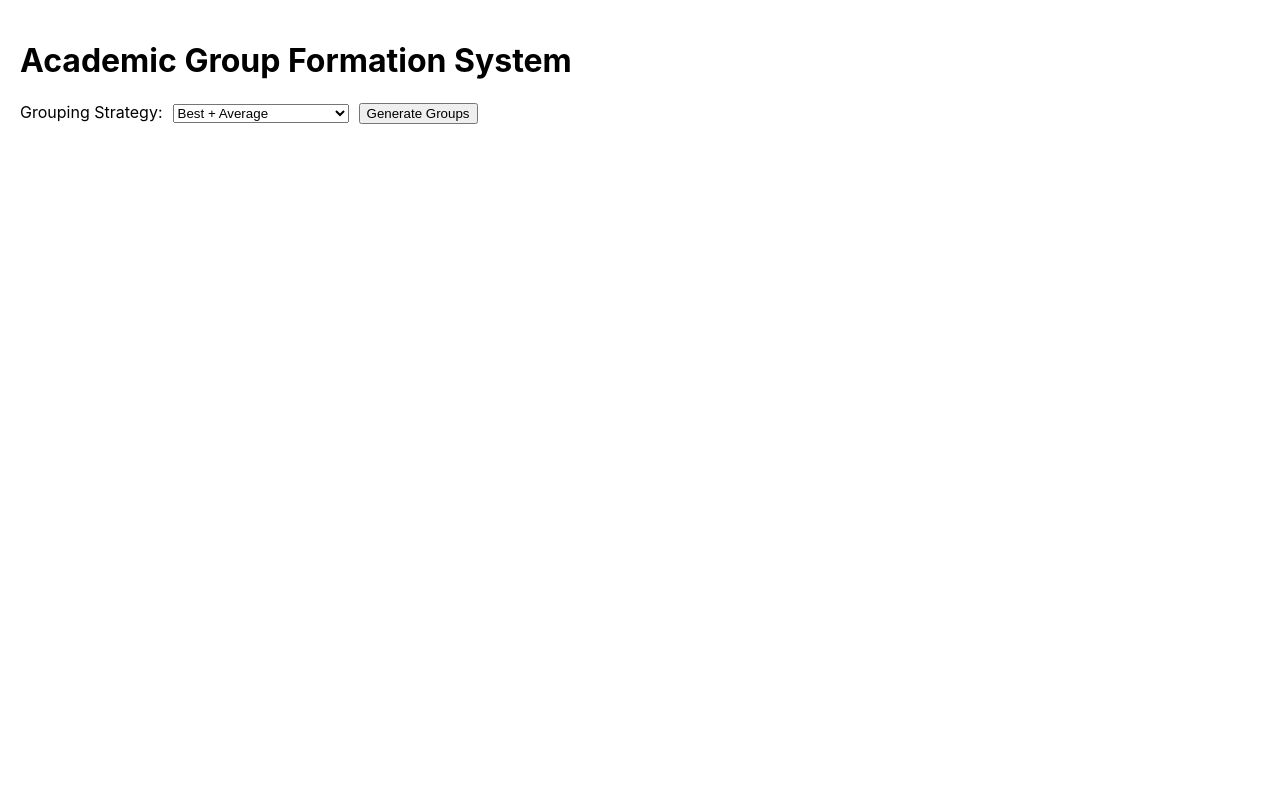
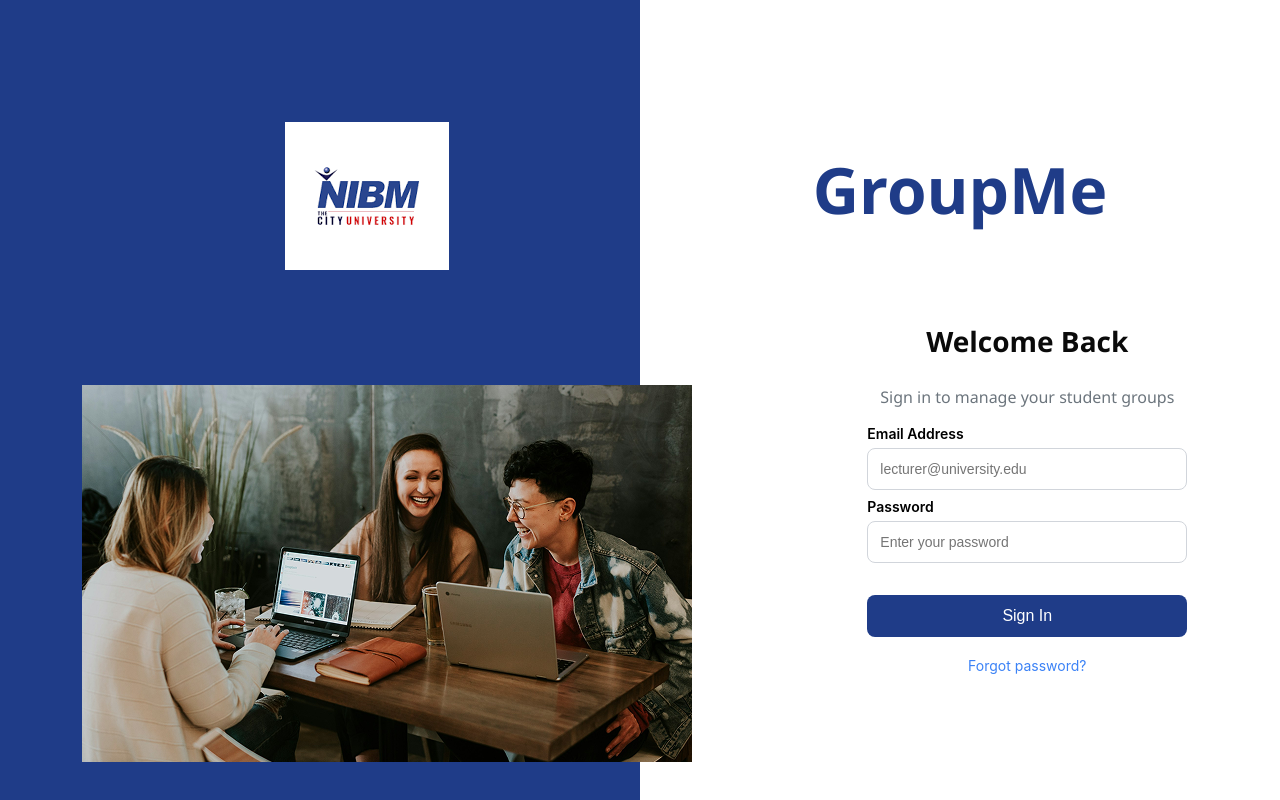
Before and after one commit to Thilini-Piyumika/automated-academic-group-formation-system, a React (Create React App) app in the folder grouping-extention/: page / in a window 1280 px wide. Built offline with nearby package versions, Linux system fonts and the light colour scheme.

Commit message:
Complete login UI and layout

```diff
--- a/grouping-extention/src/App.jsx
+++ b/grouping-extention/src/App.jsx
@@ -1,19 +1,9 @@
-import React, { useState } from "react";
-import GroupSelector from "./Components/GroupSelector";
-import GroupList from "./Components/GroupList";
+
+
+import Login from "./Components/auth/Login";
 
 function App() {
-  const [groups, setGroups] = useState(null);
-
-  return (
-    <div style={{ padding: "20px" }}>
-      <h1>Academic Group Formation System</h1>
-
-      <GroupSelector setGroups={setGroups} />
-
-      {groups && <GroupList groups={groups} />}
-    </div>
-  );
+  return <Login />;
 }
 
 export default App;
--- /dev/null
+++ b/grouping-extention/src/Components/auth/Login.css
@@ -0,0 +1,162 @@
+.login-page{
+display: flex;
+  height: 100vh;      /* exactly window height */
+  width: 100vw;
+
+}
+
+.login-left {
+  width: 774.5px;
+
+  position: relative;
+  background: #1f3c88;
+}
+
+
+.Sg-image{
+    width: 610px;
+  height: 377px;
+  position: absolute;
+  left: 82px;
+  bottom: 382px;
+  top: 385px;
+}
+.logo{
+    position: absolute;
+width:225;
+height: 203;
+top: 122px;
+bottom: 619px;
+left: 285px;
+right: 291.5px;
+
+}
+.login-right{
+width: 774.5px;
+
+
+}
+.brand{
+position: relative;
+color: #1F3C88;
+text-align: center;
+font-family: "Segoe UI";
+font-size: 64px;
+font-style: normal;
+font-weight: 700;
+line-height: 11.469px;
+top: 141px;
+bottom: 747px;
+left: 169
+
+
+}
+.login-box{
+    width: 400px;
+
+    top: 222.5px;
+    left: 187.3px;
+    right: 187.25px;
+    position:relative;
+    border-radius: 12px;
+background: #FFF;
+
+
+}
+.welcome{
+    color: #0A0A0A;
+font-family: "Segoe UI";
+font-size: 28px;
+font-style: normal;
+font-weight: 600;
+line-height: 42px;
+top: 39px;
+left: 102.5;
+text-align: center;
+}
+.para{
+color: #6C757D;
+font-family: "Segoe UI";
+font-size: 16px;
+font-style: normal;
+font-weight: 400;
+line-height: 24px;
+text-align: center;
+}
+.login-form{
+    margin-bottom: 20px;
+    gap: 8px;
+ display: flex;
+  flex-direction: column;
+   border-radius: 12px;
+background: #FFF;
+
+left: 40px;
+right: 40px;
+width: 320px;
+
+position: relative;
+}
+.form-group-email{
+    display: flex;
+padding: 14.25px 151px 14.25px 12px;
+align-items: center;
+display: flex;
+  flex-direction: column;
+  gap: 18px;
+}
+
+.login-btn{
+
+ margin-top: 24px;
+   width: auto;          /* not full width anymore */
+  padding: 12px 40px;   /* nice centered button size */
+  background: #1f3c88;
+  color: white;
+  border: none;
+  border-radius: 8px;
+  font-size: 16px;
+  cursor: pointer;
+  align-items: center;
+
+}
+
+.email-input{
+     display: flex;
+
+flex-direction: column;
+justify-content: center;
+
+gap: 8px;
+}
+.form-group {
+  display: flex;
+  flex-direction: column;
+  text-align: left;
+}
+
+.form-group label {
+  margin-bottom: 6px;
+  font-size: 14px;
+  font-weight: 600;
+}
+
+.form-group input {
+  padding: 12px;
+  border-radius: 8px;
+  border: 1px solid #d1d5db;
+  font-size: 14px;
+}
+.login-btn:hover {
+  background: #162f6b;
+
+}
+.forgot-link {
+  display: block;
+  margin-top: 20px;
+  color: #3b82f6;
+  font-size: 14px;
+  text-decoration: none;
+  text-align: center;
+  margin-top: 20px;
+}
--- /dev/null
+++ b/grouping-extention/src/Components/auth/Login.jsx
@@ -0,0 +1,56 @@
+import React from "react";
+import "./Login.css";
+import NIBMLogo from "../../assets/images/NIBMLogo.png";
+import StudentGroupImage from "../../assets/images/StudentGroupImage.png";
+
+const Login = () => {
+  return (
+    <div className="login-page">
+
+      {/* Left Container */}
+      <div className="login-left">
+        <img src={NIBMLogo} alt="NIBM Logo" className="logo" />
+        <img src={StudentGroupImage} alt="Background" className="Sg-image" />
+
+      </div>
+
+      {/* Right Container */}
+      <div className="login-right">
+        <h1 className="brand">GroupMe</h1>
+
+        <div className="login-box">
+          <h2 className="welcome">Welcome Back</h2>
+          <p className="para">Sign in to manage your student groups</p>
+
+          <form className="login-form">
+          <div className="form-group">
+            <label>Email Address</label>
+            <input className="email-input"
+              type="email"
+              placeholder="lecturer@university.edu"
+            />
+          </div>
+
+          <div className="form-group">
+            <label>Password</label>
+            <input
+              type="password"
+              placeholder="Enter your password"
+            />
+          </div>
+
+          <button type="submit" className="login-btn">
+            Sign In
+          </button>
+        </form>
+        <a href="#" className="forgot-link">
+          Forgot password?
+        </a>
+        </div>
+      </div>
+
+    </div>
+  );
+};
+
+export default Login;
```
Also changed, not shown: grouping-extention/src/assets/images/NIBMLogo.png (added), grouping-extention/src/assets/images/StudentGroupImage.png (added).
